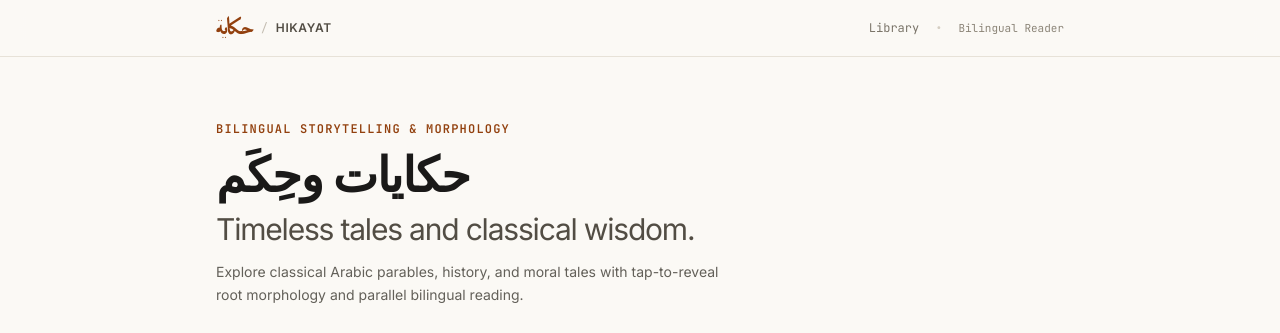
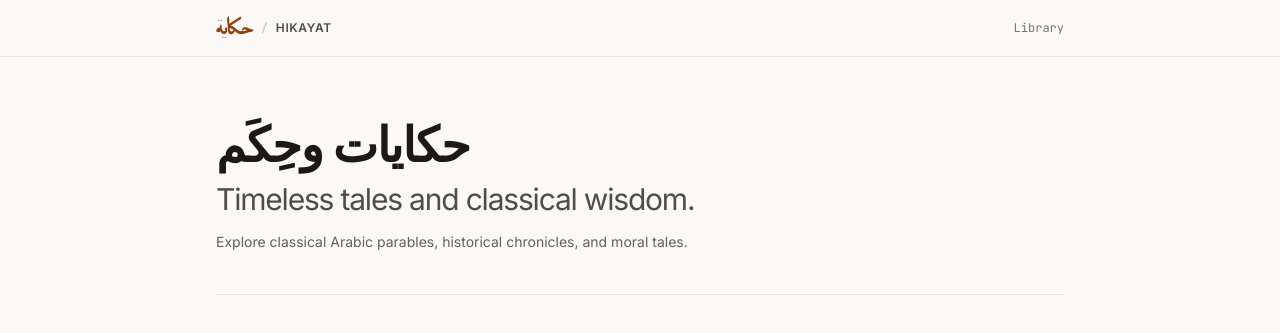
Before and after one commit to shabbirmaanak/Hikayat53, a Next.js app: page / in a window 1280 px wide. Shown: the top 333 px of the page. Built offline with nearby package versions, Linux system fonts and the light colour scheme; no server answers; the database is empty.

Commit message:
Remove 'Bilingual Storytelling & Morphology' phrases from all pages

```diff
--- a/app/layout.tsx
+++ b/app/layout.tsx
@@ -31,10 +31,10 @@ const jetbrainsMono = JetBrains_Mono({
 });
 
 export const metadata: Metadata = {
-  title: 'حكاية | Hikayat — Bilingual Storytelling Platform',
+  title: 'حكاية | Hikayat',
   description:
-    'A bilingual, Arabic-English storytelling platform running on Turso Database (libSQL) with custom Kanz al Lulu calligraphy typography.',
-  keywords: ['Arabic storytelling', 'Hikayat', 'Kanz al Lulu font', 'Turso libSQL', 'Arabic lexicon'],
+    'Classical Arabic storytelling platform running on Turso Database with Kanz al Lulu calligraphy typography.',
+  keywords: ['Arabic storytelling', 'Hikayat', 'Kanz al Lulu font', 'Turso libSQL'],
 };
 
 export default function RootLayout({
--- a/app/page.tsx
+++ b/app/page.tsx
@@ -24,10 +24,6 @@ export default async function HomePage() {
       <main className="flex-1 max-w-4xl mx-auto w-full px-4 sm:px-6 py-12 sm:py-16 space-y-10">
         {/* Minimal Editorial Header */}
         <section className="space-y-3.5 text-center sm:text-left border-b border-[#E7E2D8] pb-10">
-          <p className="text-xs font-mono font-semibold text-[#92400E] uppercase tracking-widest">
-            Bilingual Storytelling & Morphology
-          </p>
-
           <h1 className="text-4xl sm:text-5xl font-bold tracking-tight text-[#1A1918] leading-tight">
             حكايات وحِكَم <br />
             <span className="text-2xl sm:text-3xl font-normal text-[#524D44] font-sans">
@@ -36,7 +32,7 @@ export default async function HomePage() {
           </h1>
 
           <p className="text-sm text-[#636059] max-w-lg leading-relaxed">
-            Explore classical Arabic parables, history, and moral tales with tap-to-reveal root morphology and parallel bilingual reading.
+            Explore classical Arabic parables, historical chronicles, and moral tales.
           </p>
         </section>
 
--- a/components/Navbar.tsx
+++ b/components/Navbar.tsx
@@ -26,10 +26,6 @@ export default function Navbar() {
           >
             Library
           </Link>
-          <span className="text-[#D5CEC2]">•</span>
-          <span className="text-[11px] text-[#8C8578]">
-            Bilingual Reader
-          </span>
         </div>
       </div>
     </header>
```
